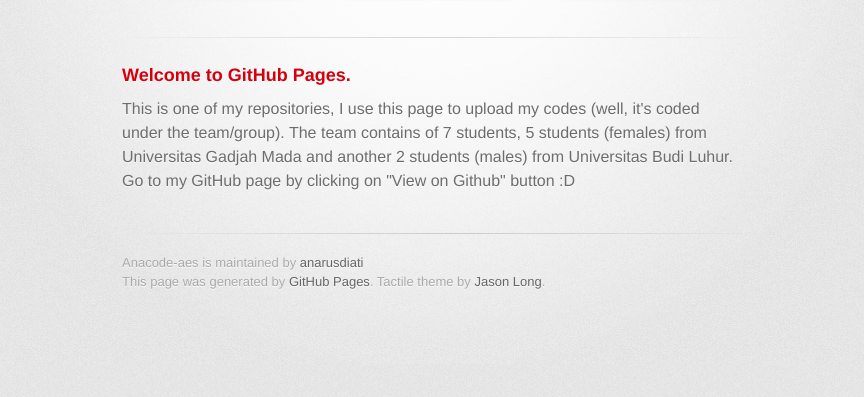
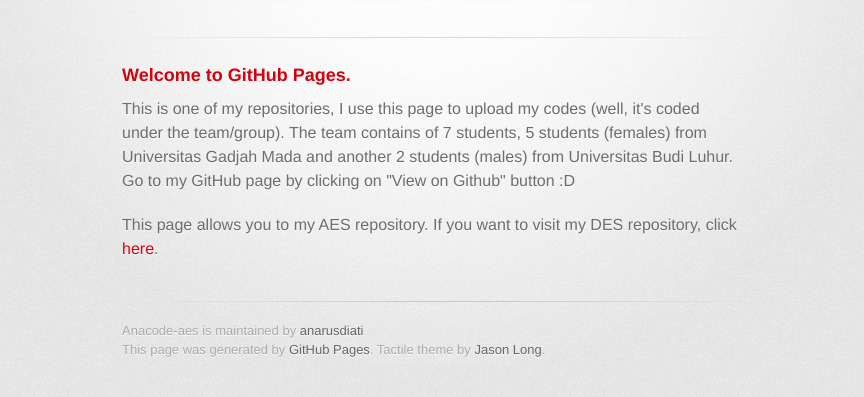
Before and after one commit to anarusdiati/anacode-aes, a plain HTML site: page index.html in a window 1280 px wide. Shown: the part 209-606 px from the top of the page, without its empty margins (208-1072 px from the left). Drawn offline with Linux system fonts and the light colour scheme; a web font is replaced by a local one.

Commit message:
Update index.html

```diff
--- a/index.html
+++ b/index.html
@@ -35,6 +35,7 @@
 <a id="welcome-to-github-pages" class="anchor" href="#welcome-to-github-pages" aria-hidden="true"><span aria-hidden="true" class="octicon octicon-link"></span></a>Welcome to GitHub Pages.</h3>
 
 <p>This is one of my repositories, I use this page to upload my codes (well, it's coded under the team/group). The team contains of 7 students, 5 students (females) from Universitas Gadjah Mada and another 2 students (males) from Universitas Budi Luhur. Go to my GitHub page by clicking on "View on Github" button :D</p>
+          <p>This page allows you to my AES repository. If you want to visit my DES repository, click <a href="https://anarusdiati.github.io/anacode-des/">here</a>.</p>
         </section>
 
         <footer>
```
